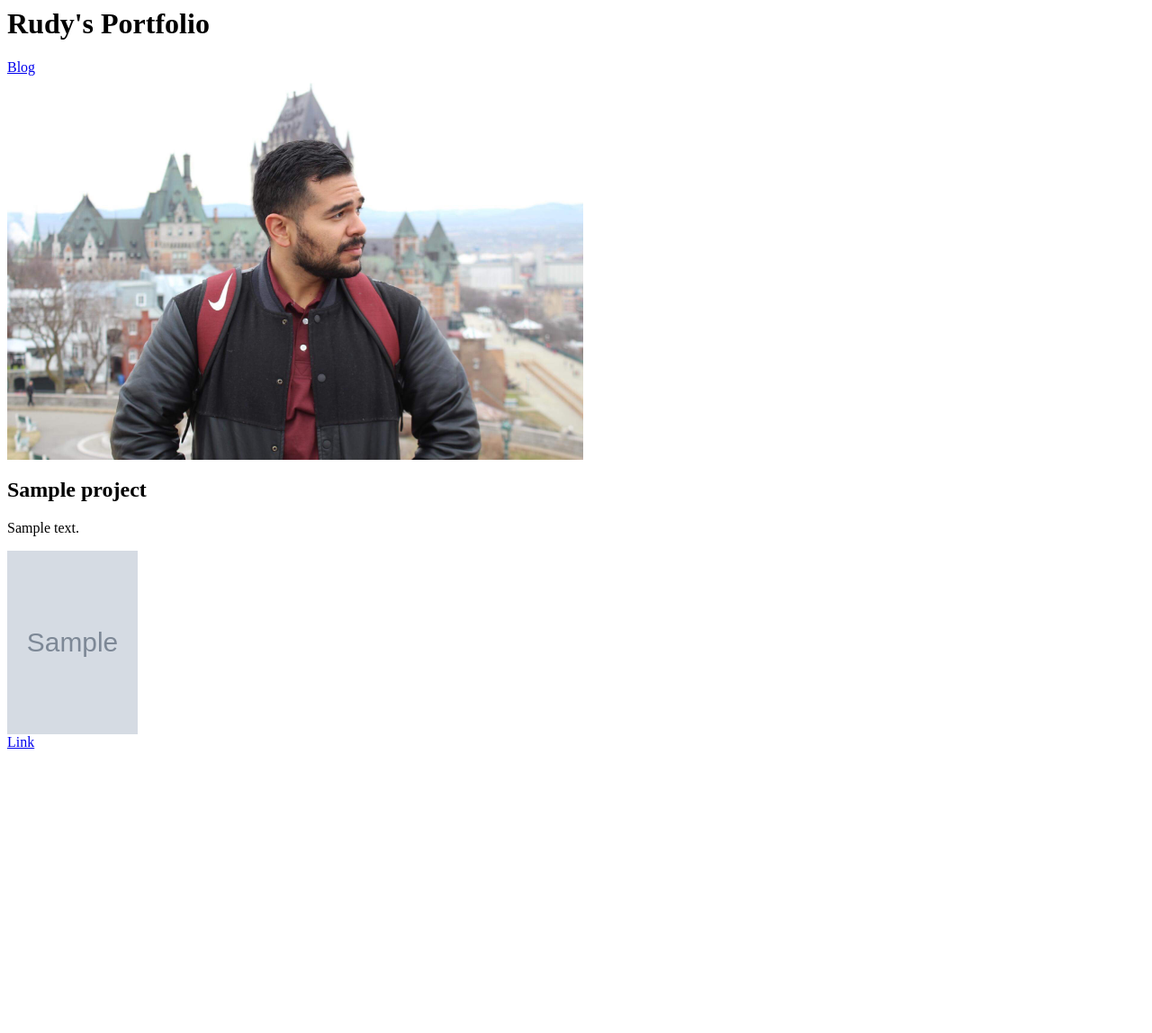
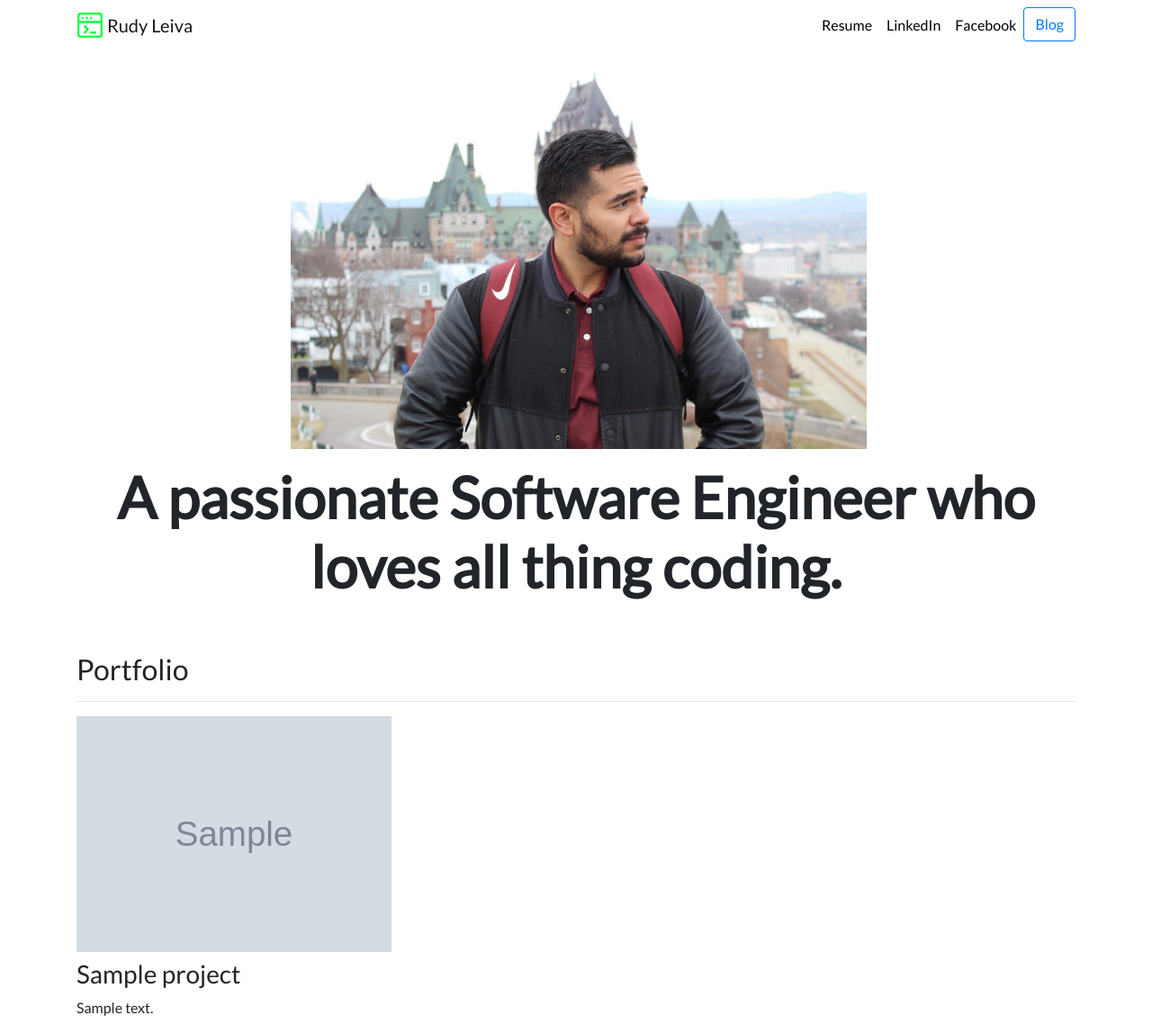
Before and after one commit to rudyleiva93/Personal_Portfolio, a Django app: page / in a window 1280 px wide. Shown: the whole page at 90% size. Before the commit the page ends 832 px from the top, so only its background shows below. Run offline with Django 3.2, Linux system fonts and the light colour scheme; tables that the repository leaves empty hold one stand-in row (values such as "Sample post"); grey boxes marked "Sample" are stand-in pictures; some libraries are stand-ins or nearby versions.

Commit message:
Add finishing touches

```diff
--- a/blog/models.py
+++ b/blog/models.py
@@ -5,3 +5,6 @@ class Blog(models.Model):
     title = models.CharField(max_length=100)
     description = models.TextField()
     date = models.DateField()
+
+    def __str__(self):
+        return self.title
--- a/blog/views.py
+++ b/blog/views.py
@@ -3,7 +3,7 @@ from .models import Blog
 
 
 def all_blogs(request):
-    blogs = Blog.objects.order_by('-date')[:5]
+    blogs = Blog.objects.order_by('-date')
     return render(request, 'blog/all_blogs.html', {'blogs': blogs})
 
 
--- a/personalPortfolio/urls.py
+++ b/personalPortfolio/urls.py
@@ -1,23 +1,10 @@
-"""personalPortfolio URL Configuration
-
-The `urlpatterns` list routes URLs to views. For more information please see:
-    https://docs.djangoproject.com/en/3.1/topics/http/urls/
-Examples:
-Function views
-    1. Add an import:  from my_app import views
-    2. Add a URL to urlpatterns:  path('', views.home, name='home')
-Class-based views
-    1. Add an import:  from other_app.views import Home
-    2. Add a URL to urlpatterns:  path('', Home.as_view(), name='home')
-Including another URLconf
-    1. Import the include() function: from django.urls import include, path
-    2. Add a URL to urlpatterns:  path('blog/', include('blog.urls'))
-"""
 from django.contrib import admin
 from django.urls import path, include
 from django.conf.urls.static import static
 from django.conf import settings
 from portfolio import views
+
+app_name = 'portfolio'
 
 urlpatterns = [
     path('', views.home, name='home'),
--- a/portfolio/models.py
+++ b/portfolio/models.py
@@ -5,3 +5,6 @@ class Project(models.Model):
     description = models.CharField(max_length=250)
     image = models.ImageField(upload_to='portfolio/images/')
     url = models.URLField(blank=True)
+
+    def __str__(self):
+        return self.title
--- /dev/null
+++ b/portfolio/static/portfolio/custom.css
@@ -0,0 +1,24 @@
+.navbar-nav .nav-link {
+    color: rgba(0,0,0,1) !important;
+}
+
+.navbar-nav .nav-link:hover {
+    color: rgba(0,0,0,.5) !important;
+}
+
+body {
+    font-family: 'Lato', sans-serif;
+}
+
+#blogtitle {
+    font-size: 6rem;
+}
+
+@media (min-width: 992px) {
+    #hometext {
+        font-size: 4rem;
+    }
+    #blogdetailtitle {
+        font-size: 5rem;
+    }
+}
--- /dev/null
+++ b/portfolio/templates/portfolio/base.html
@@ -0,0 +1,62 @@
+{% load static %}
+<!doctype html>
+<html lang="en">
+
+<head>
+  <!-- Required meta tags -->
+  <meta charset="utf-8">
+  <meta name="viewport" content="width=device-width, initial-scale=1, shrink-to-fit=no">
+
+  <!-- Bootstrap CSS -->
+  <link rel="stylesheet" href="https://stackpath.bootstrapcdn.com/bootstrap/4.4.1/css/bootstrap.min.css" integrity="sha384-Vkoo8x4CGsO3+Hhxv8T/Q5PaXtkKtu6ug5TOeNV6gBiFeWPGFN9MuhOf23Q9Ifjh" crossorigin="anonymous">
+
+  <link rel="stylesheet" href="{% static 'portfolio/custom.css' %}">
+
+  <link href="https://fonts.googleapis.com/css?family=Lato&display=swap" rel="stylesheet">
+
+  <link rel="icon" type="image/png" href="{% static 'portfolio/Logo.png' %}">
+
+  <title>Rudy's Portfolio</title>
+</head>
+
+<body>
+
+  <nav id="topNav" class="navbar navbar-expand-md navbar-light">
+    <div class="container">
+      <a class="navbar-brand" href="{% url 'home' %}">
+        <img src="{% static 'portfolio/Logo.png' %}" width="30" height="30" class="d-inline-block align-top" alt="Terminal Logo">
+        <span>Rudy Leiva</span>
+      </a>
+      <button class="navbar-toggler" type="button" data-toggle="collapse" data-target="#navbarNav" aria-controls="navbarNav" aria-expanded="false" aria-label="Toggle navigation">
+        <span class="navbar-toggler-icon"></span>
+      </button>
+      <div class="collapse navbar-collapse text-center" id="navbarNav">
+        <ul class="navbar-nav ml-auto">
+          <li class="nav-item">
+            <a class="nav-link" href="{% static 'portfolio/Rudy_Leiva_Resume_SoftwareEngineer.pdf' %}">Resume</a>
+          </li>
+          <li class="nav-item">
+            <a class="nav-link" href="https://www.linkedin.com/in/rudy-leiva-913324b8/" target="_blank">LinkedIn</a>
+          </li>
+          <li class="nav-item">
+            <a class="nav-link" href="https://www.facebook.com/rudy.leiva.9" target="_blank">Facebook</a>
+          </li>
+          <li>
+            <a role="button" href="{% url 'blog:all_blogs' %}" class="btn btn-outline-primary">Blog</a>
+          </li>
+        </ul>
+      </div>
+    </div>
+  </nav>
+  <div class="container">
+    {% block content %}{% endblock %}
+  </div>
+
+  <!-- Optional JavaScript -->
+  <!-- jQuery first, then Popper.js, then Bootstrap JS -->
+  <script src="https://code.jquery.com/jquery-3.4.1.slim.min.js" integrity="sha384-J6qa4849blE2+poT4WnyKhv5vZF5SrPo0iEjwBvKU7imGFAV0wwj1yYfoRSJoZ+n" crossorigin="anonymous"></script>
+  <script src="https://cdn.jsdelivr.net/npm/popper.js@1.16.0/dist/umd/popper.min.js" integrity="sha384-Q6E9RHvbIyZFJoft+2mJbHaEWldlvI9IOYy5n3zV9zzTtmI3UksdQRVvoxMfooAo" crossorigin="anonymous"></script>
+  <script src="https://stackpath.bootstrapcdn.com/bootstrap/4.4.1/js/bootstrap.min.js" integrity="sha384-wfSDF2E50Y2D1uUdj0O3uMBJnjuUD4Ih7YwaYd1iqfktj0Uod8GCExl3Og8ifwB6" crossorigin="anonymous"></script>
+</body>
+
+</html>
--- a/portfolio/templates/portfolio/home.html
+++ b/portfolio/templates/portfolio/home.html
@@ -1,20 +1,40 @@
-<h1>Rudy's Portfolio</h1>
+{% extends 'portfolio/base.html' %}
+
+{% block content %}
 
 {% load static %}
 
-<a href="{% url 'blog:all_blogs'%}">Blog</a>
-<br>
+<div class="row justify-content-center my-3">
+  <div class="col-7">
+      <img src="{% static 'portfolio/Quebec_Canada_Pic.jpeg' %}" height="427" width="640">
+  </div>
+</div>
 
-<img src="{% static 'portfolio/Quebec_Canada_Pic.jpeg' %}" height="427" width="640">
-<br>
+<div class="row justify-content-center mb-3">
+  <div class="col-md-12 text-center">
+    <h1 id="hometext" class="font-weight-bold">A passionate Software Engineer who loves all thing coding.</h1>
+  </div>
+</div>
 
-{% for project in projects %}
+<h2 class="mt-5">Portfolio</h2>
+<hr>
+<div class="row">
+  {% for project in projects %}
+  <div class="col-lg-4 col-md-6">
 
-<h2>{{ project.title }}</h2>
-<p>{{ project.description }}</p>
-<img src="{{ project.image.url }}" height="204" width="145">
-{% if project.url %}
-<br><a href="{{project.url }}">Link</a>
-{% endif %}
+    {% if project.url %}
+    <a href="{{ project.url }}">
+      <img src="{{ project.image.url }}" class="img-fluid mb-2">
+    </a>
+    {% else %}
 
-{% endfor %}
+    <img src="{{ project.image.url }}" class="img-fluid mb-2">
+    {% endif %}
+    <h3>{{ project.title }}</h3>
+    <p>{{ project.description }}</p>
+
+  </div>
+  {% endfor %}
+</div>
+
+{% endblock %}
--- a/portfolio/views.py
+++ b/portfolio/views.py
@@ -3,4 +3,4 @@ from .models import Project
 
 def home(request):
     projetcs = Project.objects.all()
-    return render(request, 'portfolio/home.html', {'projects':projetcs})
+    return render(request, 'portfolio/home.html', {'projects': projetcs})
```
Also changed, not shown: blog/templates/blog/all_blogs.html (+10 -2 lines), blog/templates/blog/detail.html (+11 -3 lines), README.md, media/portfolio/images/github-logo.png (added), media/portfolio/images/github-logo_6SN5WTj.png (added), media/portfolio/images/my_website_logo.png (added), media/portfolio/images/my_website_logo_7SwvrqD.png (added), media/portfolio/images/newletter_logo.png (added), media/portfolio/images/newletter_logo_KVEAVa7.png (added), portfolio/static/portfolio/Logo.png (added), 1 other file.
